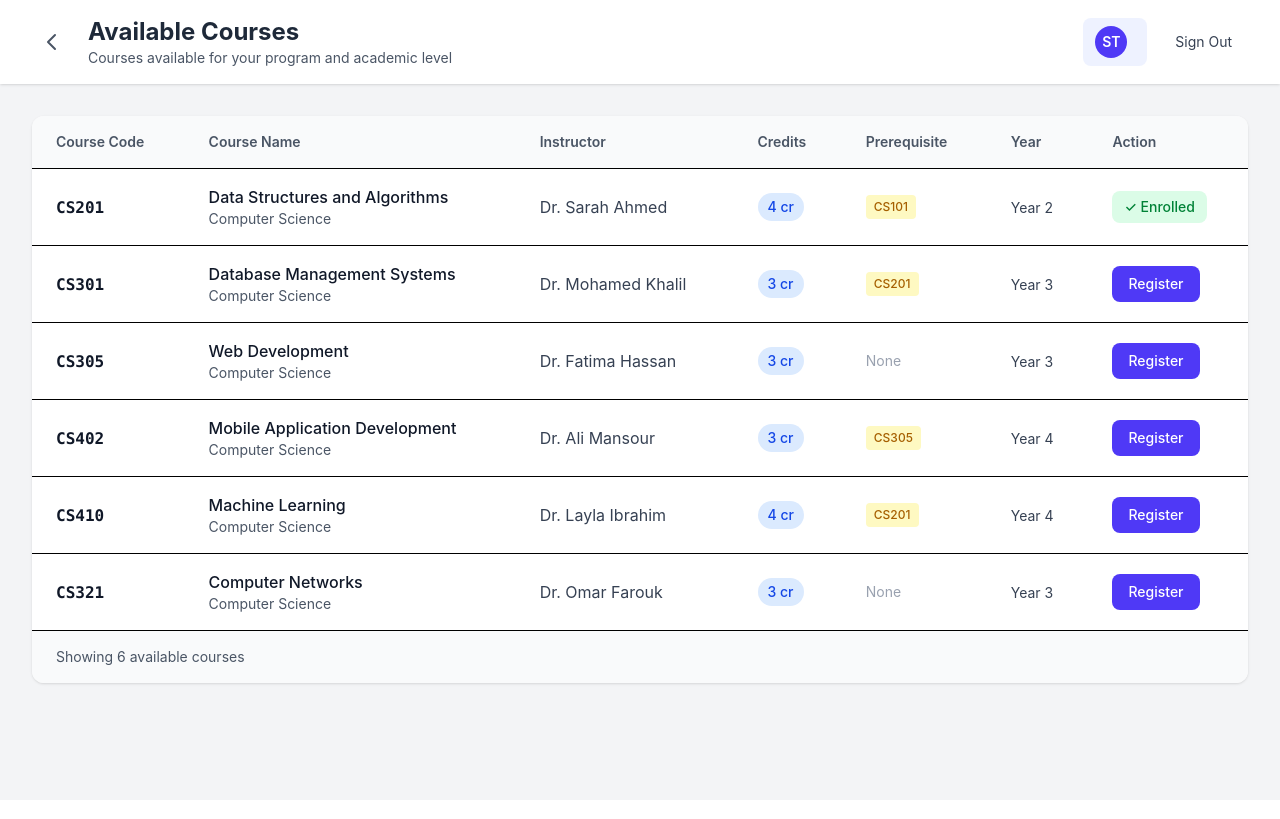
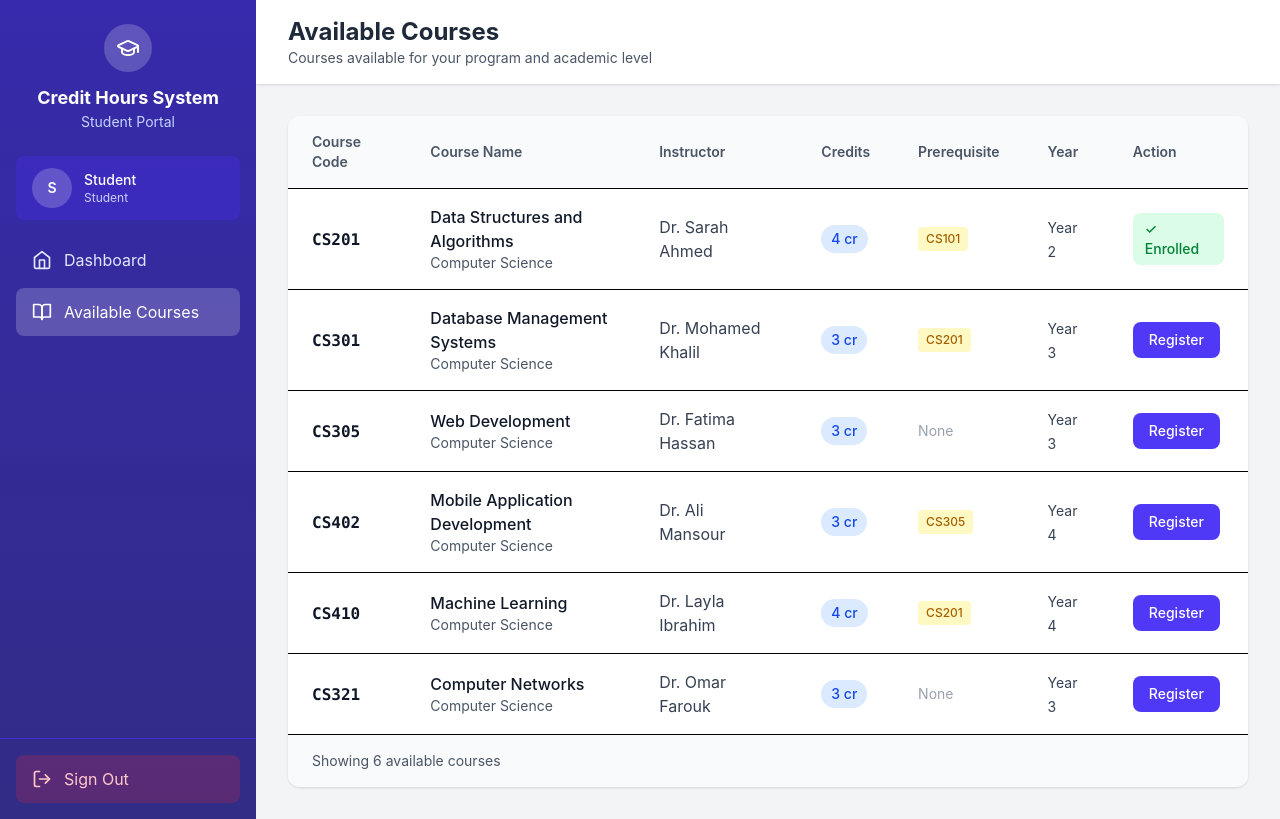
Before and after one commit to alihasan6336/CS303_credit-hours-system, a React (Vite) app in the folder client/: page /courses in a window 1280 px wide. Built offline with nearby package versions, Linux system fonts and the light colour scheme; no server answers; sample sign-in values are in the browser's storage; the HTML template or start-up script is replaced by a standard one.

Commit message:
update the student dashboard and remove the buttons not work

```diff
--- /dev/null
+++ b/client/src/layout/StudentLayout.tsx
@@ -0,0 +1,99 @@
+import { NavLink } from "react-router-dom";
+import { Home, BookOpen, LogOut, GraduationCap } from "lucide-react";
+import { authApi } from "../utils/api";
+
+interface StudentLayoutProps {
+  children: React.ReactNode;
+  user?: {
+    fullName?: string;
+    major?: string;
+    role?: string;
+  };
+}
+
+const StudentLayout: React.FC<StudentLayoutProps> = ({ children, user = {} }) => {
+  const handleLogout = () => {
+    authApi.logout();
+    window.location.href = "/login";
+  };
+
+  const navItems = [
+    { label: "Dashboard", path: "/home", icon: Home },
+    { label: "Available Courses", path: "/courses", icon: BookOpen },
+  ];
+
+  const displayName = user.fullName || "Student";
+  const initials = displayName
+    .split(" ")
+    .map((n) => n[0])
+    .join("")
+    .slice(0, 2)
+    .toUpperCase();
+
+  return (
+    <div className="flex min-h-screen bg-gray-100">
+      {/* Sidebar */}
+      <aside className="w-64 bg-gradient-to-b from-indigo-800 to-indigo-900 text-white flex flex-col">
+        {/* Logo / Header */}
+        <div className="p-6 text-center">
+          <div className="w-12 h-12 bg-white/20 rounded-full flex items-center justify-center mx-auto mb-3">
+            <GraduationCap size={24} />
+          </div>
+          <h2 className="text-lg font-bold">Credit Hours System</h2>
+          <p className="text-indigo-200 text-sm">Student Portal</p>
+        </div>
+
+        {/* User Profile */}
+        <div className="px-4 py-3 mx-4 bg-indigo-700/50 rounded-lg mb-4">
+          <div className="flex items-center gap-3">
+            <div className="w-10 h-10 bg-white/20 rounded-full flex items-center justify-center font-semibold text-sm">
+              {initials}
+            </div>
+            <div className="flex-1 min-w-0">
+              <p className="font-medium text-sm truncate">{displayName}</p>
+              <p className="text-xs text-indigo-200 truncate">{user.major || "Student"}</p>
+            </div>
+          </div>
+        </div>
+
+        {/* Navigation */}
+        <nav className="flex-1 px-4 space-y-1">
+          {navItems.map((item) => (
+            <NavLink
+              key={item.path}
+              to={item.path}
+              className={({ isActive }) =>
+                `flex items-center gap-3 px-4 py-3 rounded-lg transition-colors ${
+                  isActive
+                    ? "bg-white/20 text-white"
+                    : "text-indigo-100 hover:bg-white/10"
+                }`
+              }
+            >
+              <item.icon size={20} />
+              <span>{item.label}</span>
+            </NavLink>
+          ))}
+        </nav>
+
+        {/* Logout */}
+        <div className="p-4 border-t border-indigo-700">
+          <button
+            onClick={handleLogout}
+            className="w-full flex items-center gap-3 px-4 py-3 bg-red-500/20 hover:bg-red-500/30 rounded-lg text-red-200 transition-colors"
+          >
+            <LogOut size={20} />
+            <span>Sign Out</span>
+          </button>
+        </div>
+      </aside>
+
+      {/* Main Content */}
+      <main className="flex-1 overflow-auto">
+        {children}
+      </main>
+    </div>
+  );
+};
+
+export default StudentLayout;
--- a/client/src/pages/home/StudentDashboard.tsx
+++ b/client/src/pages/home/StudentDashboard.tsx
@@ -1,6 +1,7 @@
 import React, { useEffect, useState } from "react";
 import { useNavigate } from "react-router-dom";
 import { authApi } from "../../utils/api";
+import StudentLayout from "../../layout/StudentLayout";
 
 interface Course {
   code: string;
@@ -81,18 +82,12 @@ const defaultStudent: StudentData = {
 };
 
 const StudentDashboard: React.FC = () => {
-  const navigate = useNavigate();
   const [currentStudent, setCurrentStudent] =
     useState<StudentData>(defaultStudent);
   const [loading, setLoading] = useState(true);
+  const navigate = useNavigate();
 
   const user = JSON.parse(localStorage.getItem("student") || "{}");
-  const isAdmin = user.role === "admin" || user.role === "superadmin";
-
-  const handleLogout = () => {
-    authApi.logout();
-    navigate("/login");
-  };
 
   const totalCredits = currentStudent.courses.reduce(
     (sum, c) => sum + c.credits,
@@ -158,83 +153,16 @@ const StudentDashboard: React.FC = () => {
 
   if (loading) {
     return (
-      <div className="flex items-center justify-center min-h-screen bg-gray-100">
-        <div className="text-lg">Loading dashboard...</div>
-      </div>
+      <StudentLayout user={user}>
+        <div className="flex items-center justify-center h-screen">
+          <div className="text-lg">Loading dashboard...</div>
+        </div>
+      </StudentLayout>
     );
   }
 
   return (
-    <div className="flex min-h-screen bg-gray-100">
-      {/* Sidebar */}
-      <aside className="w-64 bg-gradient-to-b from-indigo-800 to-indigo-900 text-white">
-        <div className="p-6">
-          <div className="text-2xl font-bold mb-2">🎓 Student Portal</div>
-          <p className="text-indigo-200 text-sm">Credit Hours System</p>
-        </div>
-
-        <div className="px-4 py-3 mx-4 bg-indigo-700/50 rounded-lg">
-          <div className="flex items-center gap-3">
-            <div className="w-10 h-10 bg-white/20 rounded-full flex items-center justify-center font-semibold">
-              {currentStudent.name
-                ?.split(" ")
-                .map((n: string) => n[0])
-                .join("")
-                .slice(0, 2)}
-            </div>
-            <div>
-              <p className="font-medium">{currentStudent.name}</p>
-              <p className="text-xs text-indigo-200">Student</p>
-            </div>
-          </div>
-        </div>
-
-        <nav className="mt-6 px-4 space-y-1">
-          <button
-            className="w-full flex items-center gap-3 px-4 py-3 bg-white/10 rounded-lg text-left"
-            onClick={() => navigate("/home")}
-          >
-            <span>📊</span> Dashboard
-          </button>
-          <button
-            className="w-full flex items-center gap-3 px-4 py-3 hover:bg-white/10 rounded-lg text-left transition-colors"
-            onClick={() => navigate("/courses")}
-          >
-            <span>📚</span> Available Courses
-          </button>
-          <button className="w-full flex items-center gap-3 px-4 py-3 hover:bg-white/10 rounded-lg text-left transition-colors">
-            <span>📋</span> My Courses
-          </button>
-          <button className="w-full flex items-center gap-3 px-4 py-3 hover:bg-white/10 rounded-lg text-left transition-colors">
-            <span>⚙️</span> Settings
-          </button>
-        </nav>
-
-        {isAdmin && (
-          <div className="mt-6 px-4 pt-6 border-t border-indigo-700">
-            <p className="text-xs text-indigo-200 uppercase tracking-wider mb-3">
-              Admin Access
-            </p>
-            <button
-              onClick={() => navigate("/admin")}
-              className="w-full flex items-center gap-3 px-4 py-3 bg-indigo-600/50 hover:bg-indigo-600/70 rounded-lg text-left transition-colors"
-            >
-              <span>🔧</span> Admin Panel
-            </button>
-          </div>
-        )}
-
-        <div className="absolute bottom-0 left-0 w-64 p-4">
-          <button
-            onClick={handleLogout}
-            className="w-full flex items-center gap-3 px-4 py-3 bg-red-500/20 hover:bg-red-500/30 rounded-lg text-red-200 transition-colors"
-          >
-            <span>🚪</span> Sign Out
-          </button>
-        </div>
-      </aside>
-
-      {/* Main Content */}
+    <StudentLayout user={user}>
       <main className="flex-1 p-8">
         <header className="mb-8">
           <h1 className="text-3xl font-bold text-gray-800">
@@ -438,7 +366,7 @@ const StudentDashboard: React.FC = () => {
           </div>
         </div>
       </main>
-    </div>
+    </StudentLayout>
   );
 };
 
--- a/client/src/pages/student/AvailableCourses.tsx
+++ b/client/src/pages/student/AvailableCourses.tsx
@@ -2,6 +2,7 @@ import React, { useEffect, useState } from "react";
 import { useNavigate } from "react-router-dom";
 import type { Course } from "../../types/course";
 import { authApi } from "../../utils/api";
+import StudentLayout from "../../layout/StudentLayout";
 
 const AvailableCourses: React.FC = () => {
   const navigate = useNavigate();
@@ -141,41 +142,24 @@ const AvailableCourses: React.FC = () => {
 
   if (loading) {
     return (
-      <div className="flex items-center justify-center min-h-screen bg-gray-100">
+      <StudentLayout user={user}>
+        <div className="flex items-center justify-center h-screen">
           <div className="text-center">
             <div className="animate-spin rounded-full h-16 w-16 border-b-2 border-indigo-600 mx-auto"></div>
             <p className="mt-4 text-gray-600">Loading courses...</p>
           </div>
         </div>
+      </StudentLayout>
     );
   }
-  <button onClick={() => navigate("/home")}>Back to Dashboard</button>
 
   return (
+    <StudentLayout user={user}>
       <div className="min-h-screen bg-gray-100">
         {/* Header */}
         <header className="bg-white shadow-sm sticky top-0 z-10">
           <div className="max-w-7xl mx-auto px-4 sm:px-6 lg:px-8 py-4">
             <div className="flex items-center justify-between">
-            <div className="flex items-center gap-4">
-              <button
-                onClick={handleGoBack}
-                className="p-2 hover:bg-gray-100 rounded-lg transition"
-              >
-                <svg
-                  className="w-6 h-6 text-gray-600"
-                  fill="none"
-                  stroke="currentColor"
-                  viewBox="0 0 24 24"
-                >
-                  <path
-                    strokeLinecap="round"
-                    strokeLinejoin="round"
-                    strokeWidth={2}
-                    d="M15 19l-7-7 7-7"
-                  />
-                </svg>
-              </button>
               <div>
                 <h1 className="text-2xl font-bold text-gray-800">
                   Available Courses
@@ -183,30 +167,6 @@ const AvailableCourses: React.FC = () => {
                 <p className="text-sm text-gray-600">
                   Courses available for your program and academic level
                 </p>
-              </div>
-            </div>
-            <div className="flex items-center gap-3">
-              <div className="hidden sm:flex items-center gap-2 px-3 py-2 bg-indigo-50 rounded-lg">
-                <div className="w-8 h-8 bg-indigo-600 rounded-full flex items-center justify-center text-white font-semibold text-sm">
-                  {user.fullName
-                    ?.split(" ")
-                    .map((n: string) => n[0])
-                    .join("")
-                    .slice(0, 2) || "ST"}
-                </div>
-                <div className="text-sm">
-                  <div className="font-medium text-gray-900">
-                    {user.fullName}
-                  </div>
-                  <div className="text-gray-600">{user.major}</div>
-                </div>
-              </div>
-              <button
-                onClick={handleSignOut}
-                className="px-4 py-2 text-sm text-gray-700 hover:bg-gray-100 rounded-lg transition"
-              >
-                Sign Out
-              </button>
               </div>
             </div>
           </div>
@@ -360,6 +320,7 @@ const AvailableCourses: React.FC = () => {
         </div>
       </main>
     </div>
+    </StudentLayout>
   );
 };
 
```
Also changed, not shown: 1 other file (tests, documents, lock files or other folders). Lines whose indentation alone changed are shown as unchanged.
